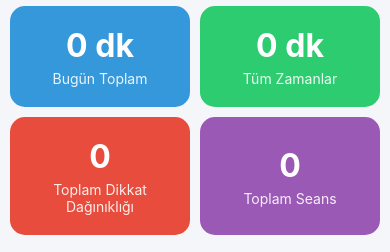
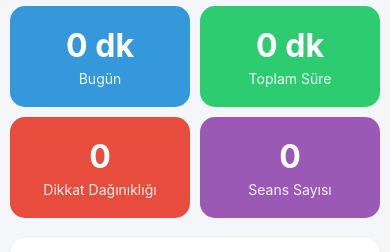
Before and after one commit to berkay1gocer/Pomodoro-Application, a React Native app: screen /Raporlar in a window 390 px wide. Shown: the part 152-404 px from the top of the page. Built offline with nearby package versions, Linux system fonts and the light colour scheme.

Commit message:
Daha temiz ve okunabilir oldu.

```diff
--- a/src/screens/ReportsScreen.js
+++ b/src/screens/ReportsScreen.js
@@ -88,22 +88,22 @@ export default function ReportsScreen() {
       <View style={styles.statsGrid}>
         <View style={[styles.statCard, { backgroundColor: '#3498db' }]}>
           <Text style={styles.statValue}>{stats.todayTotal} dk</Text>
-          <Text style={styles.statLabel}>Bugün Toplam</Text>
+          <Text style={styles.statLabel}>Bugün</Text>
         </View>
 
         <View style={[styles.statCard, { backgroundColor: '#2ecc71' }]}>
           <Text style={styles.statValue}>{stats.allTimeTotal} dk</Text>
-          <Text style={styles.statLabel}>Tüm Zamanlar</Text>
+          <Text style={styles.statLabel}>Toplam Süre</Text>
         </View>
 
         <View style={[styles.statCard, { backgroundColor: '#e74c3c' }]}>
           <Text style={styles.statValue}>{stats.totalDistractions}</Text>
-          <Text style={styles.statLabel}>Toplam Dikkat Dağınıklığı</Text>
+          <Text style={styles.statLabel}>Dikkat Dağınıklığı</Text>
         </View>
 
         <View style={[styles.statCard, { backgroundColor: '#9b59b6' }]}>
           <Text style={styles.statValue}>{sessions.length}</Text>
-          <Text style={styles.statLabel}>Toplam Seans</Text>
+          <Text style={styles.statLabel}>Seans Sayısı</Text>
         </View>
       </View>
 
```
